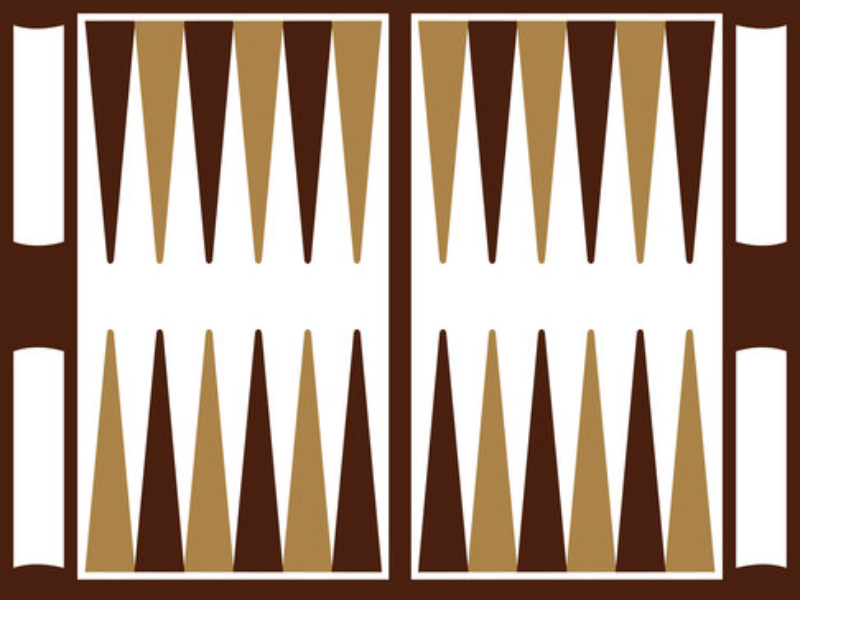
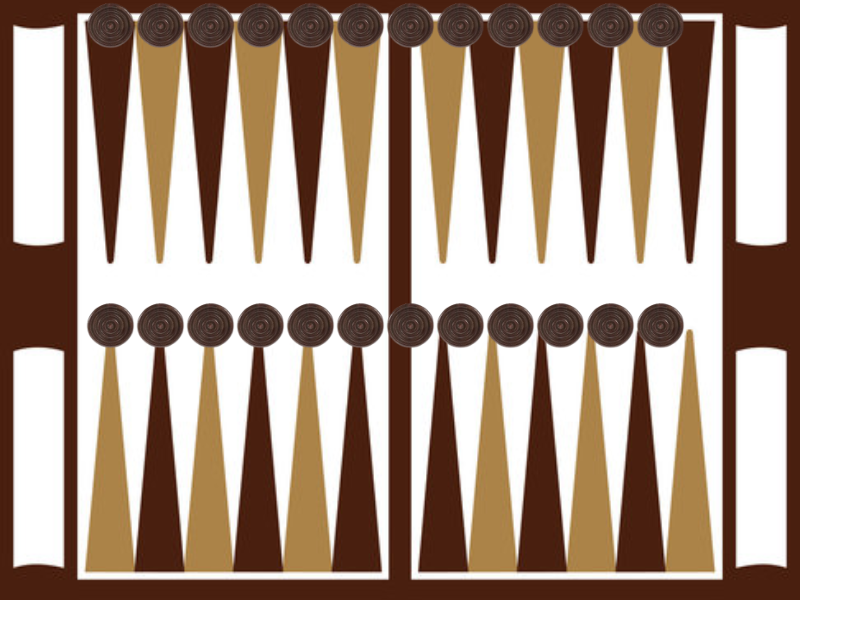
Before and after one commit to lukalicheli/backgammon, a React (Create React App) app in the folder backgammon/: page / in a window 1280 px wide. Shown: the top 638 px of the page, without its empty margins (0-863 px from the left). Built offline with nearby package versions, Linux system fonts and the light colour scheme.

Commit message:
Making headway with the gridding for the board

```diff
--- a/backgammon/src/App.css
+++ b/backgammon/src/App.css
@@ -1,17 +1,24 @@
 .game-container {
 width: 800px;
-
-}
-
-.number {
-  width: 100px;
-  height: 300px;
+background-image: url('./assets/board-data/backgammon.jpg');
+background-size: contain;
 }
 
 .backgammon-board {
   display: flex;
- width: 800px;
- height: 600px;
- background-image: url('./assets/backgammon.jpg');
-background-size: contain;
+  flex-wrap: wrap;
+  margin-left: 85px;
+width: 600px;
+
+
 }
+
+.gammon-piece {
+  width: 50px;
+  height: 50px;
+}
+
+.column {
+  width: 50px;
+  height: 300px;
+}
--- a/backgammon/src/App.js
+++ b/backgammon/src/App.js
@@ -1,10 +1,27 @@
+import { useState } from "react";
 import "./App.css";
-import board from "./assets/backgammon.jpg";
+import brown from "./assets/piece-data/brown-piece.png";
 
 function App() {
+  const [board, setBoard] = useState(Array(24).fill(brown));
+
+  const handleClick = (e) => {};
+
   return (
     <div className="game-container">
-      <div className="backgammon-board"></div>
+      <div className="backgammon-board">
+        {board.map((value, index) => {
+          return (
+            <div
+              key={index}
+              className={`column ${value}`}
+              onClick={() => handleClick(index)}
+            >
+              <img className="gammon-piece" src={value} alt="piece" />
+            </div>
+          );
+        })}
+      </div>
     </div>
   );
 }
--- a/backgammon/src/index.css
+++ b/backgammon/src/index.css
@@ -5,6 +5,7 @@ body {
     sans-serif;
   -webkit-font-smoothing: antialiased;
   -moz-osx-font-smoothing: grayscale;
+  width: 800px;
 }
 
 code {
```
Also changed, not shown: backgammon/src/assets/board-data/backgammon.jpg (renamed from backgammon/src/assets/backgammon.jpg).
